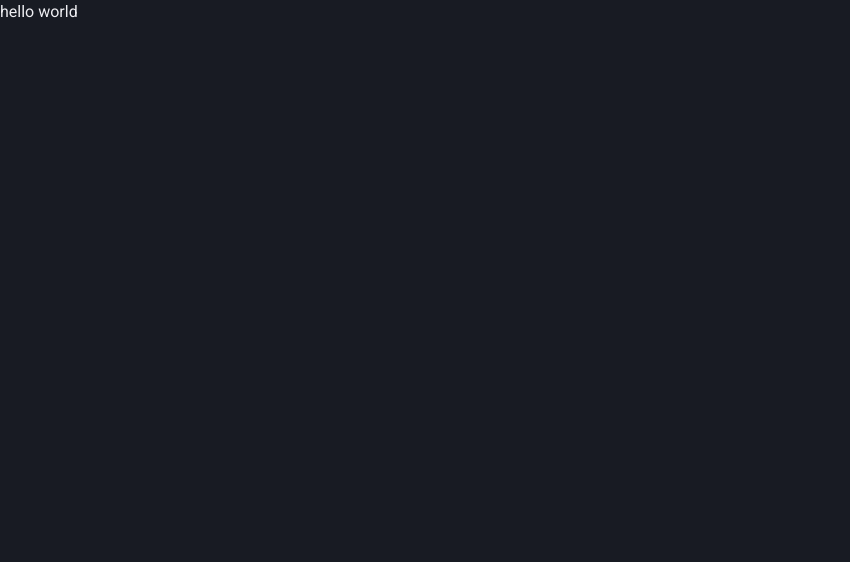
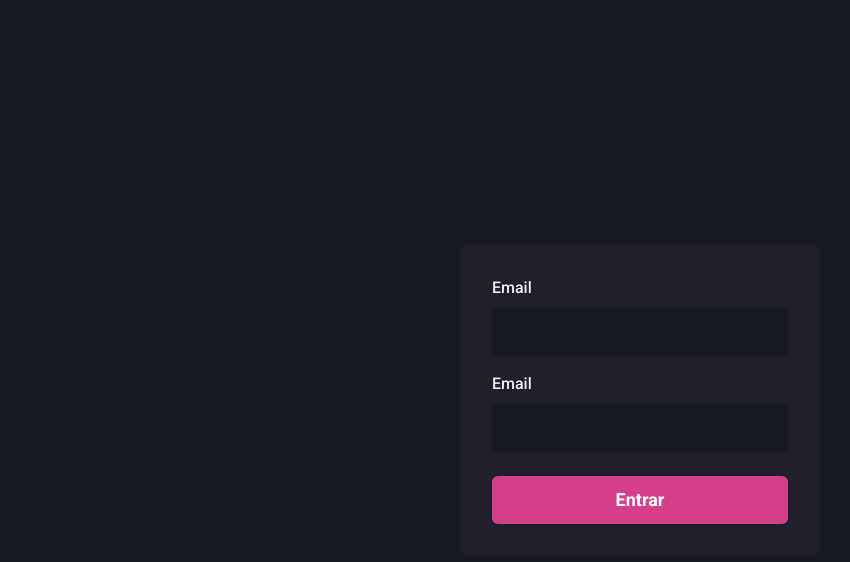
Before and after one commit to allexis096/ignite-react-dashgo, a Next.js app: page / in a window 1280 px wide. Shown: the top 562 px of the page, without its empty margins (0-850 px from the left). Built offline with nearby package versions, Linux system fonts and the light colour scheme.

Commit message:
:sparkles: feat: add input component

```diff
--- /dev/null
+++ b/src/components/Form/Input.tsx
@@ -0,0 +1,27 @@
+import { Input as ChakraInput, FormControl, FormLabel, InputProps as ChakraInputProps } from "@chakra-ui/react";
+
+interface InputProps extends ChakraInputProps {
+  name: string;
+  label?: string;
+}
+
+export function Input({ name, label, ...rest }: InputProps) {
+  return (
+    <FormControl>
+      { !!label && <FormLabel htmlFor={name}>Email</FormLabel> }
+      <ChakraInput
+        name={name}
+        id={name}
+        type="email"
+        focusBorderColor="pink.500"
+        bgColor="gray.900"
+        variant="filled"
+        _hover={{
+          bgColor: 'gray.900'
+        }}
+        size="lg"
+        {...rest}
+      />
+    </FormControl>
+  )
+}
--- a/src/pages/index.tsx
+++ b/src/pages/index.tsx
@@ -1,5 +1,25 @@
+import { Flex, Button, Stack, FormLabel, FormControl } from '@chakra-ui/react'
+import { Input } from '../components/Form/Input'
+
 export default function Home() {
   return (
-    <h1>hello world</h1>
+    <Flex w="100vw" h="100vh" align="center" justify="center">
+      <Flex
+        as="form"
+        width="100%"
+        maxWidth={360}
+        bg="gray.800"
+        p="8"
+        borderRadius={8}
+        flexDir="column"
+      >
+        <Stack spacing="4">
+          <Input name="email" type="email" label="E-mail" />
+          <Input name="password" type="password" label="Senha" />
+        </Stack>
+
+        <Button type="submit" mt="6" colorScheme="pink" size="lg">Entrar</Button>
+      </Flex>
+    </Flex>
   )
 }
```
